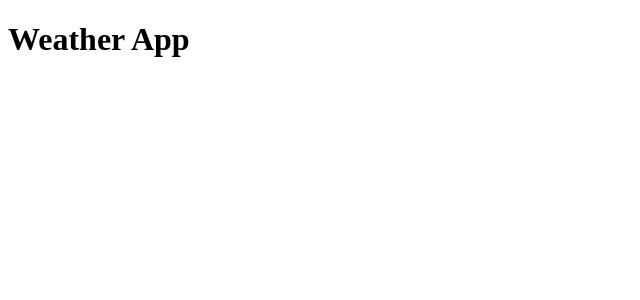
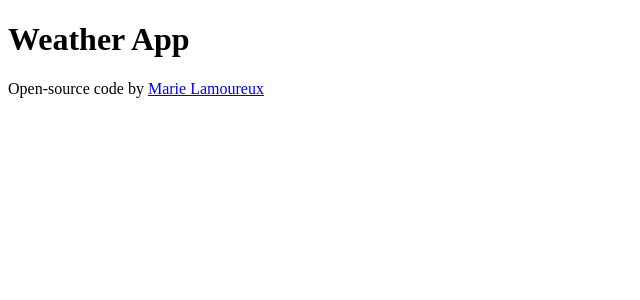
Before and after one commit to lamoureuxmarie/react-weather-app, a React (Create React App) app: page / in a window 1280 px wide. Shown: the top 300 px of the page, without its empty margins (0-640 px from the left). Built offline with nearby package versions, Linux system fonts and the light colour scheme.

Commit message:
Added URL to GitHub repo

```diff
--- a/src/App.js
+++ b/src/App.js
@@ -5,6 +5,10 @@ function App() {
   return (
     <div className="App">
     <h1>Weather App</h1>
+    <footer>
+    Open-source code by{" "}
+    <a hRef="https://github.com/lamoureuxmarie/react-weather-app" Target="_blank">Marie Lamoureux</a>
+    </footer>
     </div>
   );
 }
```
Also changed, not shown: 1 other file (tests, documents, lock files or other folders).
